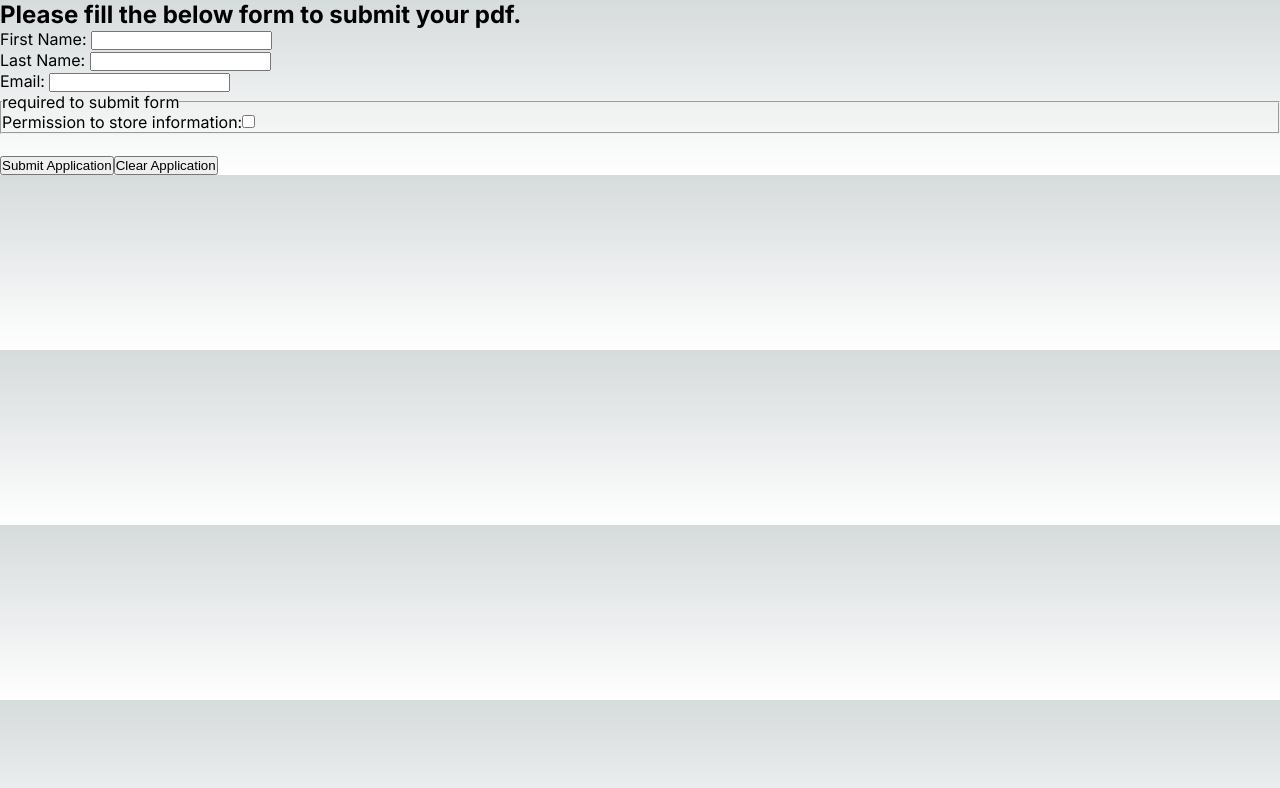
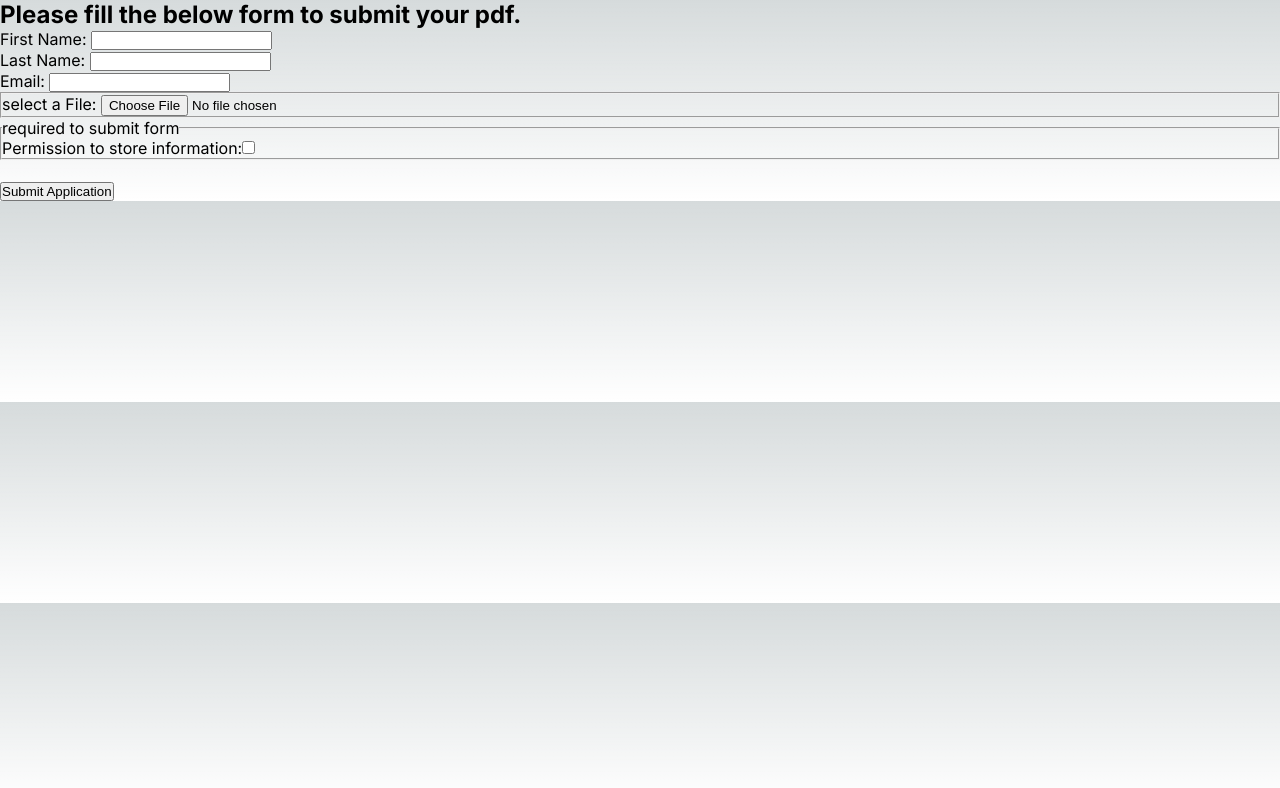
Before and after one commit to Don9594/pracDeployAppAWS, a Next.js app in the folder application_submission/: page /submit_application in a window 1280 px wide. Shown: the top 788 px of the page. Built offline with nearby package versions, Linux system fonts and the light colour scheme.

Commit message:
change form tags

```diff
--- a/application_submission/src/app/(routes)/submit_application/form.jsx
+++ b/application_submission/src/app/(routes)/submit_application/form.jsx
@@ -3,12 +3,17 @@
 import {useId, useState} from 'react';
 
 const Form=()=>{
+
+    const actionRoute ="";
+    const actionType ="";
+
     const firstNameId = useId();
 
     const [inputValues, setInputValues] = useState({
         firstName: '',
         lastName: '',
-        email: ''});
+        email: '',
+        file:''});
 
 	const  handleChange = (event) => {
         const {name,value}= event.target;
@@ -19,7 +24,7 @@ const Form=()=>{
         });
 	};
 
-    const handleSubmit=(event)=>{
+    const validateForm=async(event)=>{
         event.preventDefault();
 
         const submission =inputValues;
@@ -33,7 +38,7 @@ const Form=()=>{
 
     return(
 
-        <form className='form-wrapper' onSubmit={handleSubmit}>
+        <form className='form-wrapper' onSubmit={validateForm} action={actionRoute} method={actionType}>
             <label htmlFor={firstNameId}>
                 First Name: <input required id={firstNameId} type="text" name="firstName" value={inputValues.firstName}
                 onChange={handleChange} />
@@ -51,19 +56,25 @@ const Form=()=>{
             <br/>
 
             <fieldset>
+                <label htmlFor='pdf'> select a File: </label>
+                <input name="file" value={inputValues.file} id="pdf" type="file" onChange={handleChange}></input>
+            </fieldset>
+
+            <fieldset>
                 <legend>required to submit form</legend>
                 <label htmlFor="permission">
                     Permission to store information:
                 </label>
-                <input name="form-checkbox" value="permission" id="permission" type='checkbox' ></input>
+                <input name="form-checkbox" value="permission" id="permission" type='checkbox' />
             </fieldset>
 
             <br/>
             <button type='submit'> Submit Application</button>
-            <button type='button'> Clear Application</button>
+
+
         </form>
     )
 };
 
-
+//<input type="submit" value="hello"/>
 export default Form;
```
